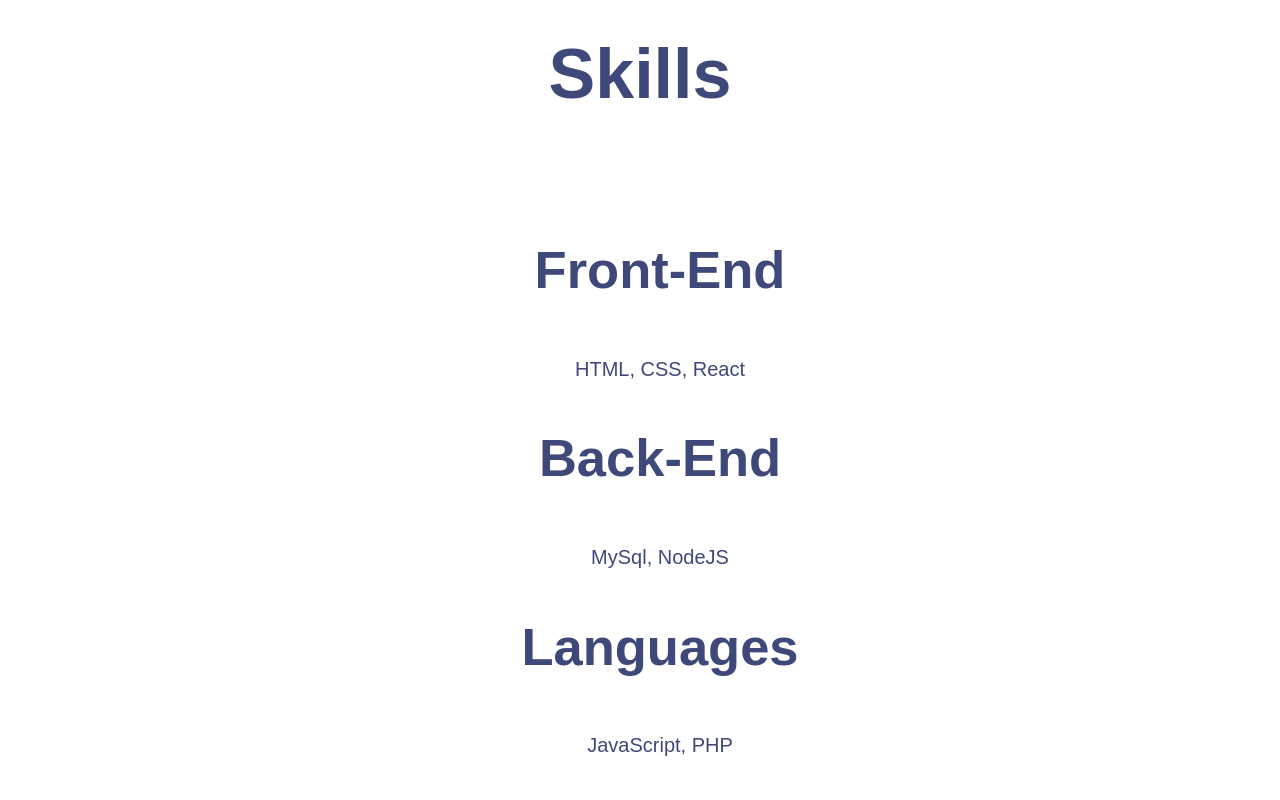
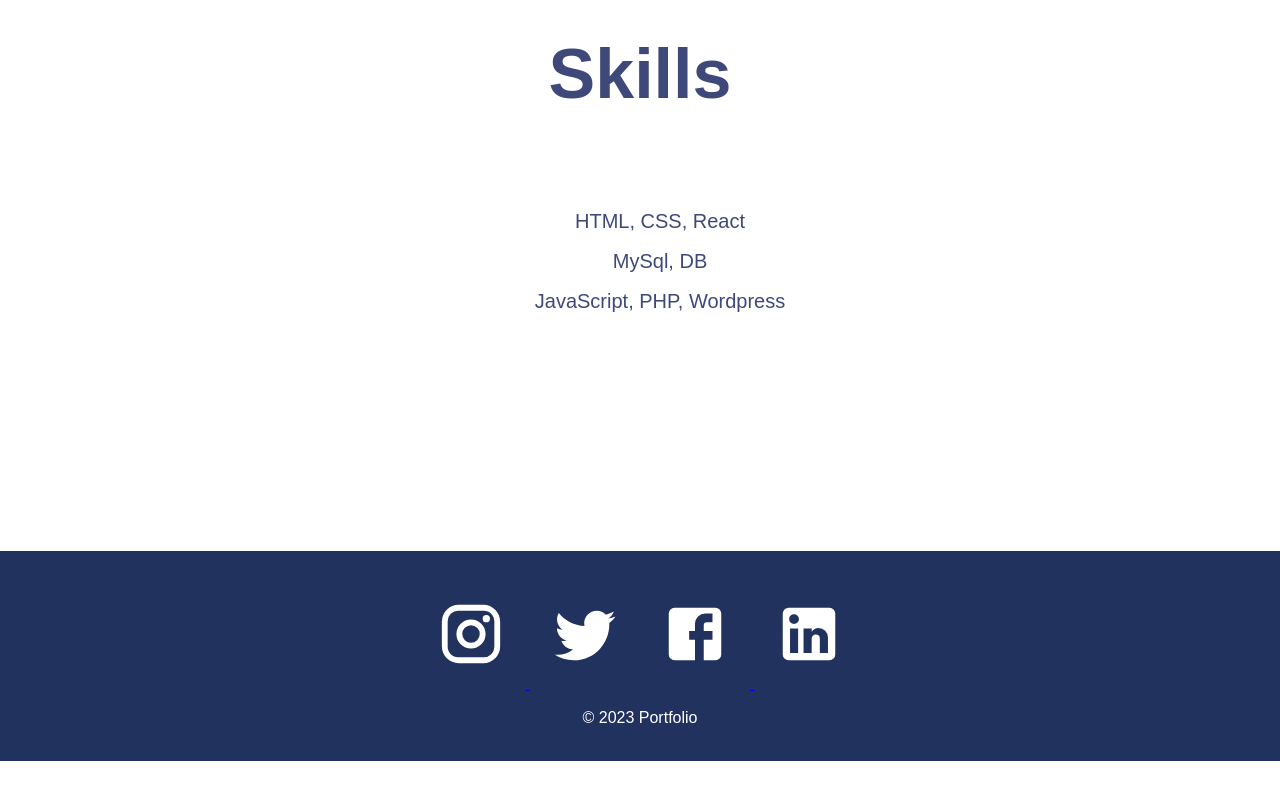
Before and after one commit to sukhknagra/sukhknagra.github.io, a React (Create React App) app: page / in a window 1280 px wide. Shown: the part 814-1614 px from the top of the page. After the commit the page ends 1575 px from the top, so only its background shows below. Built offline with nearby package versions, Linux system fonts and the light colour scheme.

Commit message:
home page changes

```diff
--- a/src/pages/Home.js
+++ b/src/pages/Home.js
@@ -1,6 +1,6 @@
 import React from 'react'
 import LinkedInIcon from "@material-ui/icons/LinkedIn";
-import EmailIcon from "@material-ui/icons/Email";
+//import EmailIcon from "@material-ui/icons/Email";
 import GithubIcon from "@material-ui/icons/GitHub";
 import "../styles/Home.css";
 function Home() {
@@ -12,7 +12,7 @@ function Home() {
                     <p> A sotware developer with a passion for learning and creating.</p>
                     <a href='https://www.linkedin.com/in/sukh-nagra-b72342272/' target="_blank" rel="">
                     <LinkedInIcon/> </a>
-                    <EmailIcon/>
+
                     <a href='https://github.com/sukhknagra' target="_blank" rel=""><GithubIcon/></a>
                     </div>
                      </div>
@@ -20,16 +20,13 @@ function Home() {
              <h1>Skills</h1>
               <ol className='list'>
              <li className='item'>
-                <h2> Front-End</h2>
-                <span> HTML, CSS, React</span>
-             </li>
-             <li className='item'>
-                <h2> Back-End</h2>
-                <span> MySql, NodeJS</span>
-            </li>
-            <li className='item'>
-                <h2> Languages</h2>
-                <span>JavaScript, PHP </span>
+
+                <span> HTML, CSS, React <br/></span>
+
+                <span> MySql, DB <br/> </span>
+
+
+                <span>JavaScript, PHP, Wordpress </span>
             </li>
 
           </ol>
```
